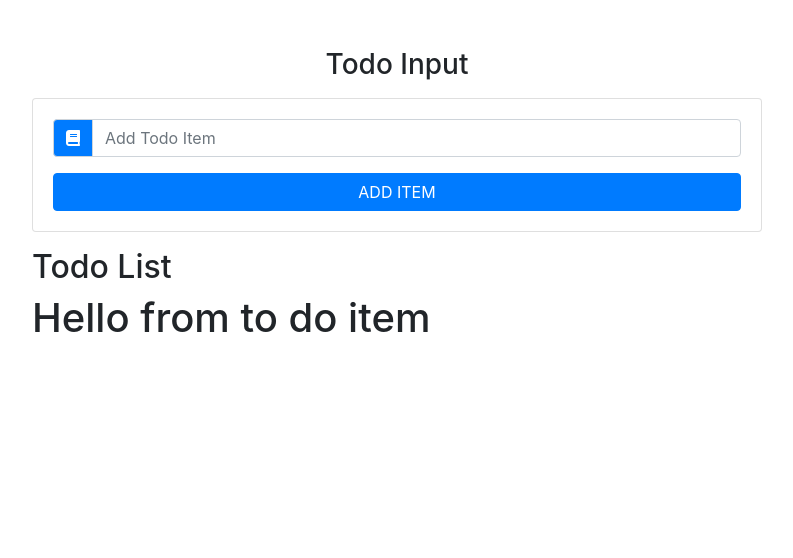
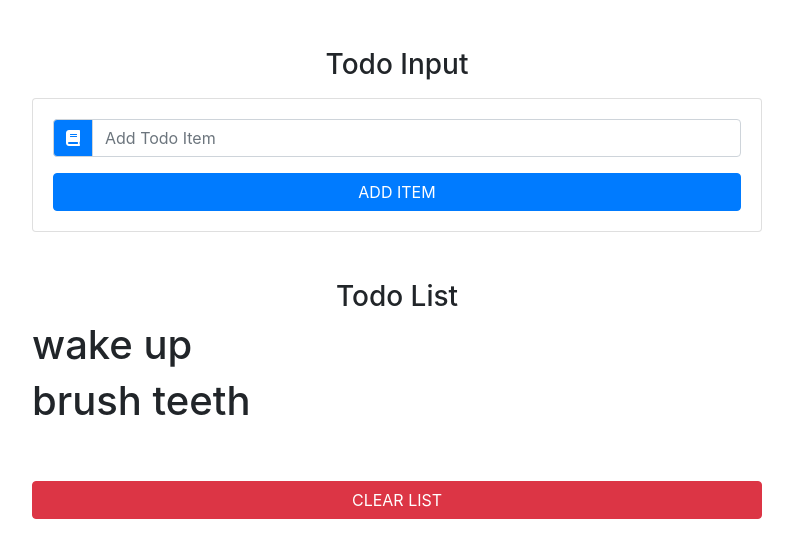
Before and after one commit to saurabhmehta1601/react-todo-list, a React (Create React App) app: page / in a window 1280 px wide. Shown: the top 558 px of the page, without its empty margins (243-1036 px from the left). Built offline with nearby package versions, Linux system fonts and the light colour scheme.

Commit message:
todo list component backend logic done

```diff
--- a/src/components/TodoInput.js
+++ b/src/components/TodoInput.js
@@ -17,7 +17,7 @@
                 type="text"
                 placeholder="add todo item"
                 className="form-control text-capitalize"
-                // value={item}
+                value={item}
                 onChange={handleChange}
               />
             </div>
--- a/src/components/TodoItem.js
+++ b/src/components/TodoItem.js
@@ -1,11 +1,9 @@
 import React, { Component } from "react";
 
-export default class TodoList extends Component {
+export default class TodoItem extends Component {
   render() {
     return (
-      <div>
-        <h1>Hello from to do item</h1>
-      </div>
+      <h1>{this.props.title}</h1>
     );
   }
 }
--- a/src/components/TodoList.js
+++ b/src/components/TodoList.js
@@ -1,13 +1,28 @@
 import React, { Component } from "react";
-import Item from './TodoItem'
+import TodoItem from "./TodoItem";
 
 export default class TodoList extends Component {
   render() {
+    const { items, clearList, handleEdit, handleDelete } = this.props;
     return (
-      <section>
-       <h2>Todo List</h2>
-       <Item />
-      </section>
+      <ul className="list-group my-5 ">
+        <h3 className="text-capitalize text-center">todo list</h3>
+        {items.map((item) => (
+          <TodoItem
+            key={item.id}
+            title={item.title}
+            handleEdit={() => handleEdit(item.id)}
+            handleDelete={() => handleDelete(item.id)}
+          />
+        ))}
+        <button
+          type="button"
+          className="btn btn-danger btn-block text-uppercase mt-5"
+          onClick={clearList}
+        >
+          Clear List
+        </button>
+      </ul>
     );
   }
 }
```
Also changed, not shown: 1 other file (tests, documents, lock files or other folders).
